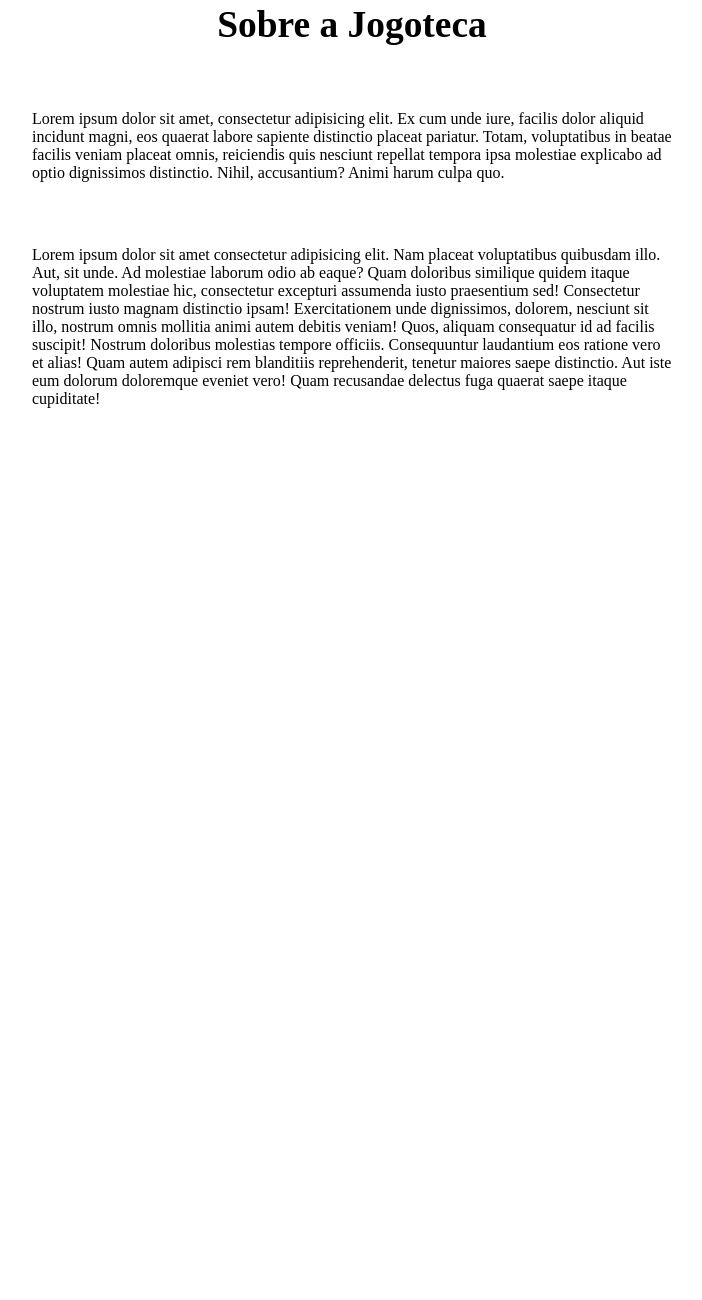
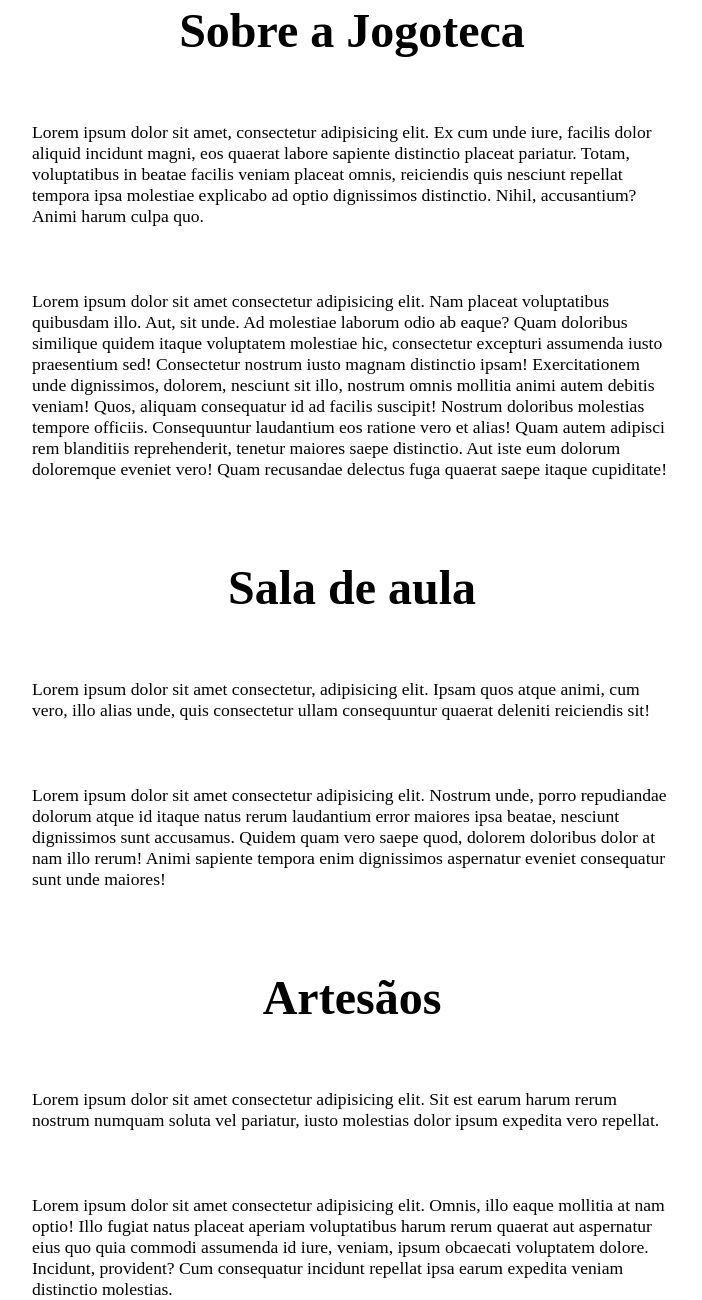
Before and after one commit to Turcka/PI---Jogoteca-Passatempo, a plain HTML site: page Site/index.html in a window 1280 px wide. Shown: the part 877-2177 px from the top of the page, without its empty margins (288-990 px from the left). Before the commit the page ends 1285 px from the top, so only its background shows below. Drawn offline with Linux system fonts and the light colour scheme.

Commit message:
esqueleto montado

```diff
--- a/Site/Css/style.css
+++ b/Site/Css/style.css
@@ -56,6 +56,14 @@ header::before {
     z-index: -1;
 }
 
+h1{
+    font-size: 3rem;
+}
+
+p{
+    font-size: 1.1rem;
+}
+
 .imagemNav{
     width: auto;
     margin-left: 1%;
@@ -84,10 +92,6 @@ header::before {
     padding-top: 10vh;
 }
 
-.titulo1{
-    font-size: 200%;
-}
-
 .descricao{
     width: 50%;
     padding-top: 5%;
@@ -99,3 +103,19 @@ header::before {
     justify-content: center;
     align-items: center;
 }
+
+.salaDeAula{
+    display: flex;
+    flex-direction: column;
+    justify-content: center;
+    align-items: center;
+    padding-top: 10vh;
+}
+
+.artesaos{
+    display: flex;
+    flex-direction: column;
+    justify-content: center;
+    align-items: center;
+    padding-top: 10vh;
+}
--- a/Site/index.html
+++ b/Site/index.html
@@ -41,8 +41,32 @@
                 </div>
             </section>
         </article>
-        <article class="segundaSec"></article>
-        <article class="terceiraSec"></article>
+        <article class="segundaSec">
+            <section class="salaDeAula">
+                <div class="tiutlo2">
+                    <h1>Sala de aula</h1>
+                </div>
+                <div class="descricao">
+                    <p>Lorem ipsum dolor sit amet consectetur, adipisicing elit. Ipsam quos atque animi, cum vero, illo alias unde, quis consectetur ullam consequuntur quaerat deleniti reiciendis sit!</p>
+                </div>
+                <div class="descricao">
+                    <p>Lorem ipsum dolor sit amet consectetur adipisicing elit. Nostrum unde, porro repudiandae dolorum atque id itaque natus rerum laudantium error maiores ipsa beatae, nesciunt dignissimos sunt accusamus. Quidem quam vero saepe quod, dolorem doloribus dolor at nam illo rerum! Animi sapiente tempora enim dignissimos aspernatur eveniet consequatur sunt unde maiores!</p>
+                </div>
+            </section>
+        </article>
+        <article class="terceiraSec">
+            <section class="artesaos">
+                <div class="titulo3">
+                    <h1>Artesãos</h1>
+                </div>
+                <div class="descricao">
+                    <p>Lorem ipsum dolor sit amet consectetur adipisicing elit. Sit est earum harum rerum nostrum numquam soluta vel pariatur, iusto molestias dolor ipsum expedita vero repellat.</p>
+                </div>
+                <div class="descricao">
+                    <p>Lorem ipsum dolor sit amet consectetur adipisicing elit. Omnis, illo eaque mollitia at nam optio! Illo fugiat natus placeat aperiam voluptatibus harum rerum quaerat aut aspernatur eius quo quia commodi assumenda id iure, veniam, ipsum obcaecati voluptatem dolore. Incidunt, provident? Cum consequatur incidunt repellat ipsa earum expedita veniam distinctio molestias.</p>
+                </div>
+            </section>
+        </article>
         <article class="quartaSec"></article>
     </main>
 </body>
```
